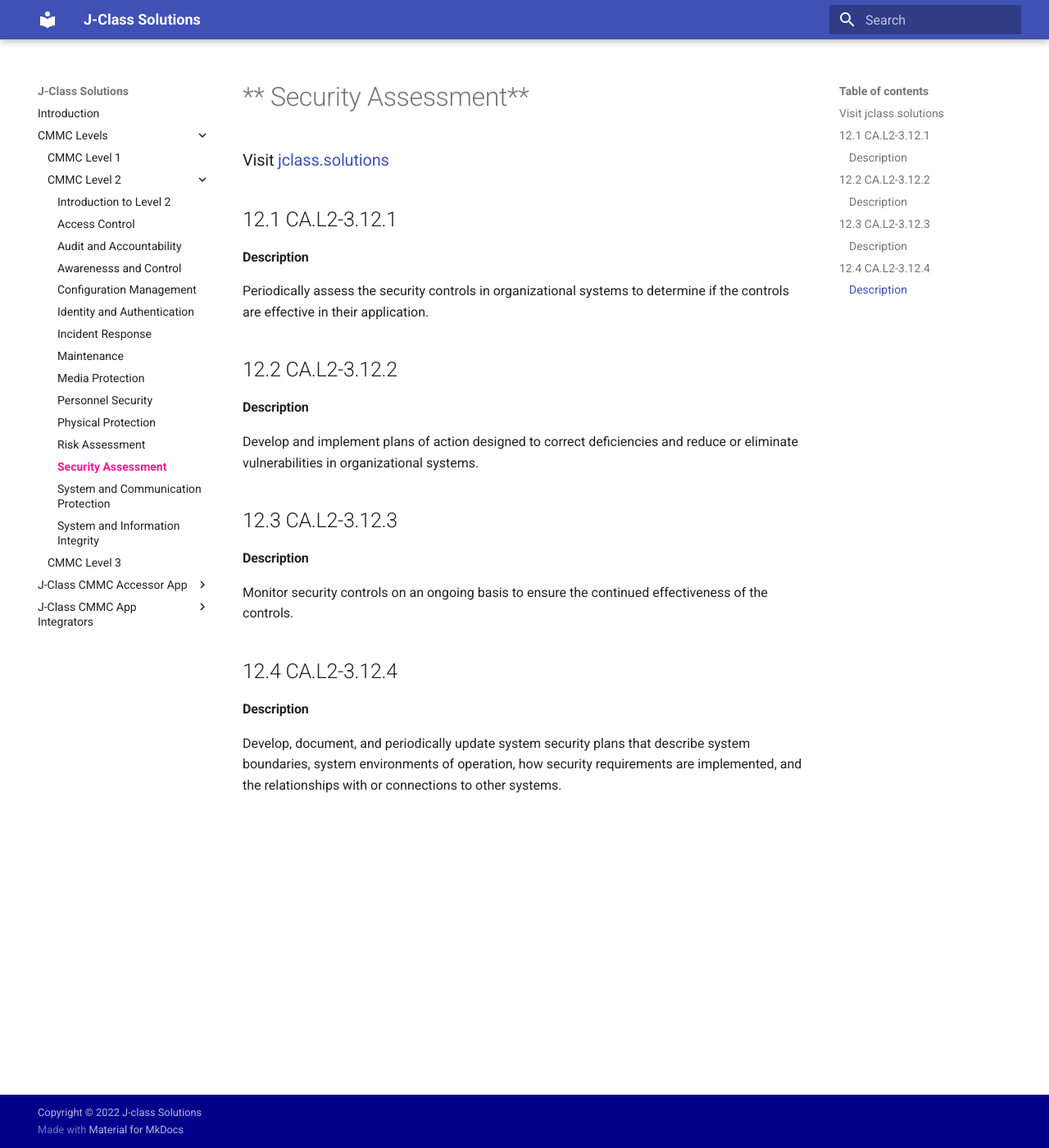
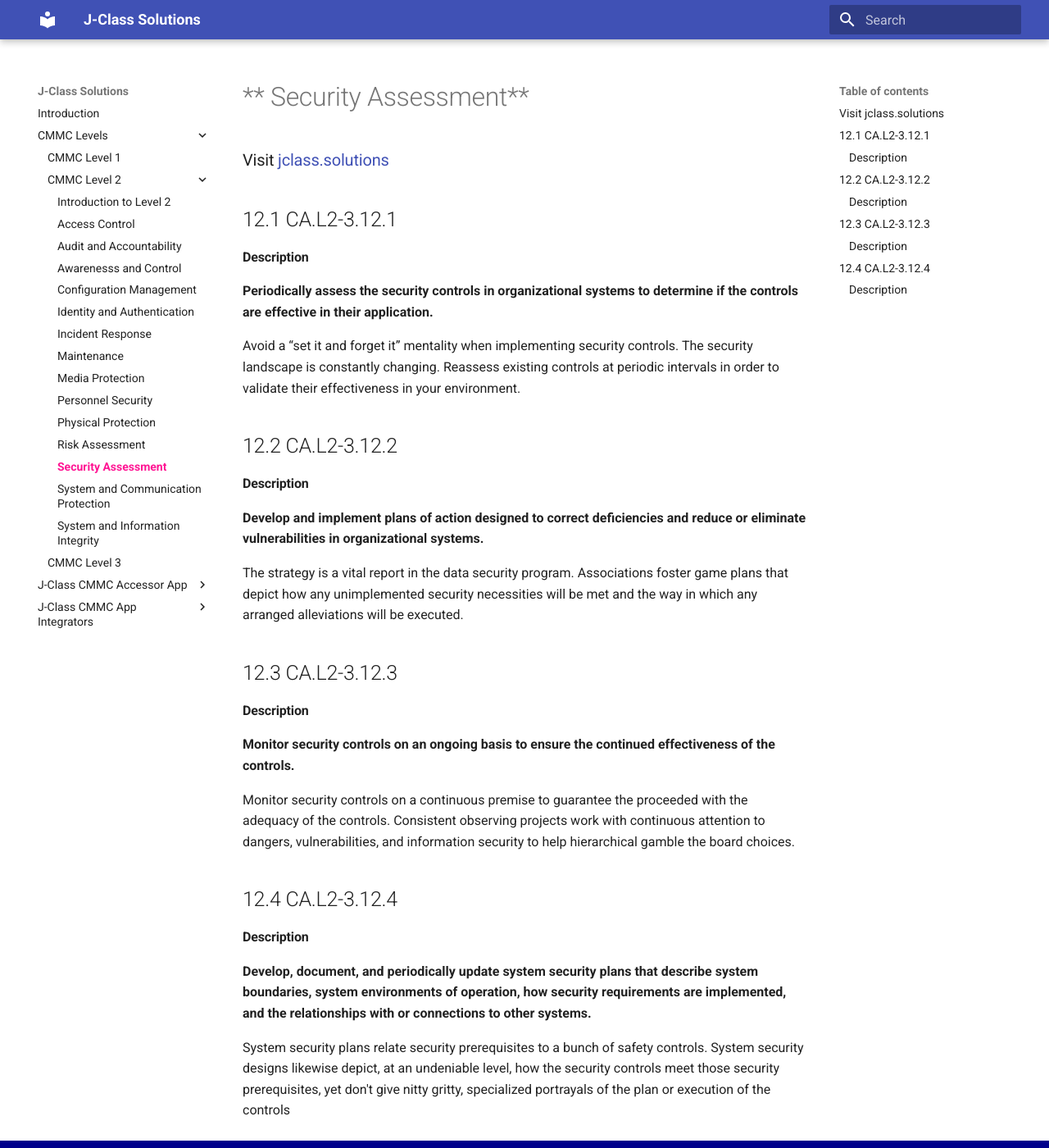
Before and after one commit to JClass-Security/mkdocs-jclass, an MkDocs documentation site: the page built from content/cmmc/level-two/security.md, in a window 1280 px wide and 1400 px high. Shown: the whole window at 82% size. Built offline with MkDocs 1.6.1 and Material for MkDocs 9.7.7, drawn with Linux system fonts in a browser that asks for light colours.

Commit message:
updated Security Assesment

```diff
--- a/content/cmmc/level-two/security.md
+++ b/content/cmmc/level-two/security.md
@@ -5,22 +5,30 @@
 
 #### Description
 
-Periodically assess the security controls in organizational systems to determine if the controls are effective in their application.
+**Periodically assess the security controls in organizational systems to determine if the controls are effective in their application.**
+
+Avoid a “set it and forget it” mentality when implementing security controls. The security landscape is constantly changing. Reassess existing controls at periodic intervals in order to validate their effectiveness in your environment.
 
 ## 12.2 CA.L2-3.12.2
 
 #### Description
 
-Develop and implement plans of action designed to correct deficiencies and reduce or eliminate vulnerabilities in organizational systems.
+**Develop and implement plans of action designed to correct deficiencies and reduce or eliminate vulnerabilities in organizational systems.**
+
+The strategy is a vital report in the data security program. Associations foster game plans that depict how any unimplemented security necessities will be met and the way in which any arranged alleviations will be executed.
 
 ## 12.3 CA.L2-3.12.3
 
 #### Description
 
-Monitor security controls on an ongoing basis to ensure the continued effectiveness of the controls.
+**Monitor security controls on an ongoing basis to ensure the continued effectiveness of the controls.**
+
+Monitor security controls on a continuous premise to guarantee the proceeded with the adequacy of the controls. Consistent observing projects work with continuous attention to dangers, vulnerabilities, and information security to help hierarchical gamble the board choices.
 
 ## 12.4 CA.L2-3.12.4
 
 #### Description
 
-Develop, document, and periodically update system security plans that describe system boundaries, system environments of operation, how security requirements are implemented, and the relationships with or connections to other systems.
+**Develop, document, and periodically update system security plans that describe system boundaries, system environments of operation, how security requirements are implemented, and the relationships with or connections to other systems.**
+
+System security plans relate security prerequisites to a bunch of safety controls. System  security designs likewise depict, at an undeniable level, how the security controls meet those security prerequisites, yet don't give nitty gritty, specialized portrayals of the plan or execution of the controls
```
